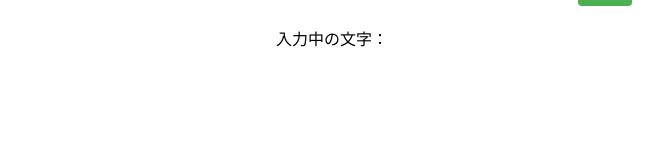
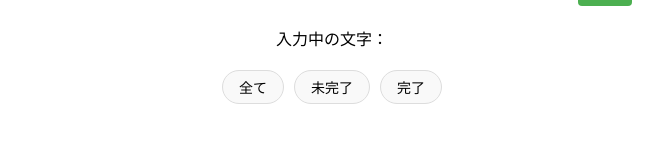
Before and after one commit to mao-ymst/TodoList1_React, a React (Vite) app: page / in a window 1280 px wide. Shown: the part 176-318 px from the top of the page, without its empty margins (308-971 px from the left). Built offline with nearby package versions, Linux system fonts and the light colour scheme.

Commit message:
feat: add task filtering by status

```diff
--- a/src/App.jsx
+++ b/src/App.jsx
@@ -2,12 +2,13 @@ import React, { useState } from 'react'
 import TodoInput from './component/TodoInput/TodoInput';
 import TodoItem from './component/TodoItem/TodoItem';
 import './App.css'
+import FilterButtons from './component/TodoFilter/FilterButtons';
 
 export default function App() {
   const [tasks, setTasks] = useState([]);
   const [inputText, setInputText] = useState("");
   const [priority, setPriority] = useState("medium");
-
+  const [filter, setFilter] = useState("all");
 
   const handleChange = (e) => {
     setInputText(e.target.value);
@@ -48,6 +49,12 @@ export default function App() {
     setTasks(newTasks);
   }
 
+  const filteredTasks =
+  [...tasks].filter((task) => {
+    if(filter === "active") return !task.isDone;
+    if(filter === "completed") return task.isDone;
+    return true;
+  })
 
 
   return (
@@ -60,8 +67,13 @@ export default function App() {
         priority={priority}
         onPriorityChange={setPriority} />
       <p>入力中の文字：{inputText}</p>
+
+    <FilterButtons
+
+      onFilterChange={setFilter}/>
+
       <ul className='todo-list'>
-        {tasks.map((task) => {
+        {filteredTasks.map((task) => {
           return (
             <TodoItem
               key={task.id}
@@ -107,3 +119,11 @@ export default function App() {
 //task追加でpriorityを追加
 //taskに追加したらmediumに戻るように設定
 //todoInputにpriorityを渡す ※priorityの変化したときの状態も渡す
+
+//12 今どの状態のフィルターか覚えるための stateを作成
+//filterで絞り込んだtaskを作る　派生state   //return true; --> all
+//画面に切り替えbuttonを用意する
+//buttonにfilterの条件の結びつける
+// list にfilter内容を反映させるためにtasks.map-->filteredTasks.mapに変更
+//filterbuttonsのコンポーネントに引っ越し
+//filterButtonsを呼び出し　props渡す
--- /dev/null
+++ b/src/component/TodoFilter/FilterButtons.css
@@ -0,0 +1,28 @@
+.filter-buttons {
+    display: flex;
+    justify-content: center;
+    gap: 10px;
+    margin: 20px 0;
+}
+
+.filter-buttons button {
+    padding: 6px 16px;
+    border: 1px solid #ddd;
+    background-color: #f9f9f9;
+    border-radius: 20px;
+    cursor: pointer;
+    font-size: 14px;
+    transition: all 0.2s ease;
+}
+
+.filter-buttons button:hover {
+    background-color: #eee;
+    border-color: #bbb;
+}
+
+.filter-buttons button.active {
+    background-color: #333;
+    color: white;
+    border-color: #333;
+    font-weight: bold;
+}
--- /dev/null
+++ b/src/component/TodoFilter/FilterButtons.jsx
@@ -0,0 +1,18 @@
+import React from 'react'
+import "./FilterButtons.css"
+
+export default function FilterButtons({ onFilterChange }) {
+    return (
+        <div className='filter-buttons'>
+            <button onClick={() => onFilterChange("all")}>全て</button>
+            <button onClick={() => onFilterChange("active")}>未完了</button>
+            <button onClick={() => onFilterChange("completed")}>完了</button>
+        </div>
+
+    )
+}
+
+
+//13 appで作ったfilterButtonsの中身を持ってくる
+//必要なpropsを受け取る
+//見た目、選択時の見た目の変化をつける
```
Also changed, not shown: src/App.css (line endings or trailing spaces).
